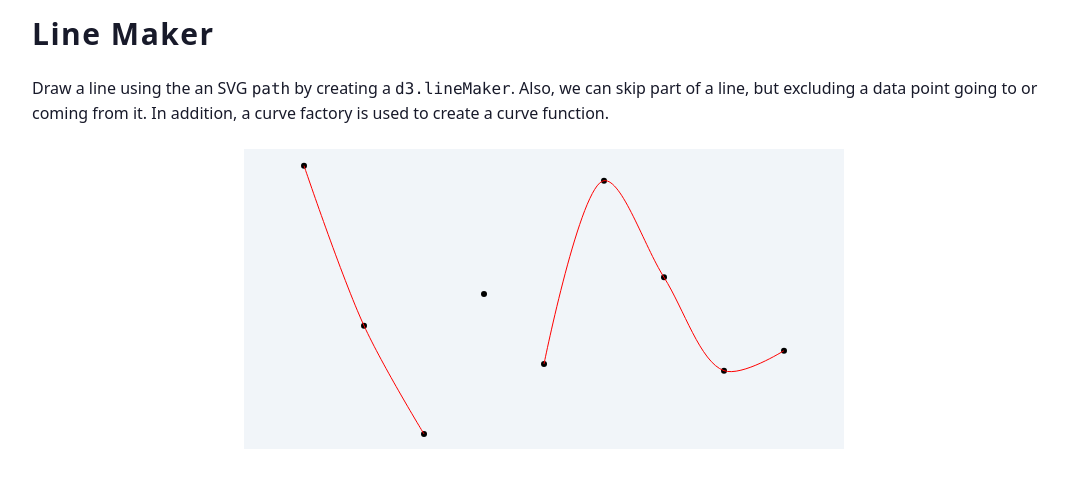
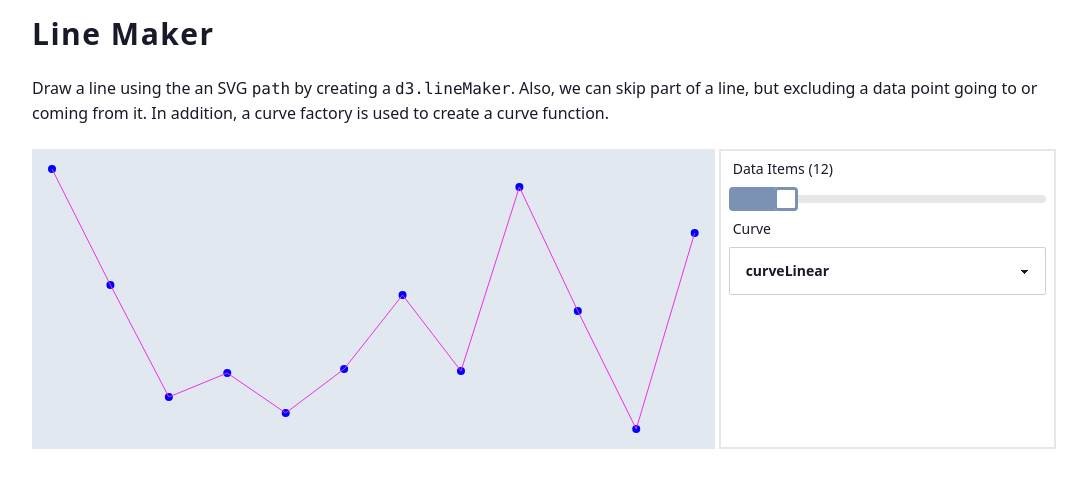
Before and after one commit to phoobynet/vite-react-d3-ts, a React (Vite) app: page /line-maker in a window 1280 px wide. Shown: the top 488 px of the page, without its empty margins (96-1183 px from the left). Built offline with nearby package versions, Linux system fonts and the light colour scheme.

Commit message:
Moved line to separate component.  Add controls to demonstrate curve factories.

```diff
--- a/package.json
+++ b/package.json
@@ -11,12 +11,14 @@
     "prepare": "husky install"
   },
   "dependencies": {
+    "@react-hook/resize-observer": "^1.2.6",
     "d3": "^7.6.1",
     "daisyui": "^2.27.0",
     "lodash": "^4.17.21",
     "react": "^18.2.0",
     "react-dom": "^18.2.0",
     "react-router-dom": "^6.4.0",
+    "react-use": "^17.4.0",
     "tailwind-scrollbar": "^2.0.1"
   },
   "devDependencies": {
--- /dev/null
+++ b/src/components/Line.tsx
@@ -0,0 +1,214 @@
+import { useDebounce } from '@/hooks/useDebounce'
+import { useSizeObserver } from '@/hooks/useSizeObserver'
+import * as d3 from 'd3'
+import { CurveFactory } from 'd3'
+import { random, range } from 'lodash'
+import { useEffect, useMemo, useRef, useState } from 'react'
+
+interface DataItem {
+  x: number
+  y: number
+}
+
+const randomLineData = (count: number): DataItem[] =>
+  range(1, count + 1).map((x) => {
+    return {
+      x,
+      y: random(0, 200, false),
+    }
+  })
+
+const MIN_COUNT = 5
+const MAX_COUNT = 50
+
+const curveFactories = new Map<string, CurveFactory>([
+  ['curveLinear', d3.curveLinear],
+  ['curveLinearClosed', d3.curveLinearClosed],
+  ['curveStep', d3.curveStep],
+  ['curveStepBefore', d3.curveStepBefore],
+  ['curveStepAfter', d3.curveStepAfter],
+  ['curveBasis', d3.curveBasis],
+  ['curveBasisOpen', d3.curveBasisOpen],
+  ['curveBasisClosed', d3.curveBasisClosed],
+  ['curveCardinal', d3.curveCardinal],
+  ['curveCardinalOpen', d3.curveCardinalOpen],
+  ['curveCardinalClosed', d3.curveCardinalClosed],
+  ['curveNatural', d3.curveNatural],
+  ['curveCatmullRom', d3.curveCatmullRom],
+  ['curveCatmullRomOpen', d3.curveCatmullRomOpen],
+  ['curveCatmullRomClosed', d3.curveCatmullRomClosed],
+  ['curveMonotoneX', d3.curveMonotoneX],
+  ['curveMonotoneY', d3.curveMonotoneY],
+])
+
+/**
+ * http://using-d3js.com/05_04_curves.html
+ * @param data
+ * @constructor
+ */
+export default function Line({ data }: { data: Array<DataItem> }) {
+  const [lineData, setLineData] = useState<DataItem[]>([...data])
+  const containerRef = useRef<HTMLDivElement>(null)
+  const svgRef = useRef<SVGSVGElement>(null)
+  const [count, setCount] = useState<number>(
+    random(MIN_COUNT, MAX_COUNT + 1, false),
+  )
+  const debouncedCount = useDebounce(count, 500)
+  const [curveKey, setCurveKey] = useState<string>('curveLinear')
+  const {
+    width: containerWidth,
+    height: containerHeight,
+    observe,
+  } = useSizeObserver()
+
+  const svgWidth = useMemo(() => {
+    if (containerWidth) {
+      return (containerWidth / 3) * 2
+    }
+    return 0
+  }, [containerWidth])
+
+  const controlsWidth = useMemo(() => {
+    if (containerWidth) {
+      return containerWidth / 3
+    }
+    return 0
+  }, [containerWidth])
+
+  function render(renderData: Array<DataItem>) {
+    if (!svgRef.current) {
+      return
+    }
+
+    const svg = d3.select(svgRef.current)
+    svg.selectAll('*').remove()
+    const margin = {
+      top: 20,
+      right: 20,
+      bottom: 20,
+      left: 20,
+    }
+
+    // scaling
+    const xDomain = d3.extent(renderData.map((d) => d.x)) as number[]
+    const yDomain = d3.extent(renderData.map((d) => d.y)) as number[]
+    const scX = d3
+      .scaleLinear()
+      .domain(xDomain)
+      .range([margin.left, svgWidth - margin.right])
+    const scY = d3
+      .scaleLinear()
+      .domain(yDomain)
+      .range([containerHeight - margin.bottom, margin.top])
+
+    // circles
+    svg
+      .selectAll('circle')
+      .data(renderData)
+      .enter()
+      .append('circle')
+      .attr('r', 4)
+      .attr('fill', 'blue')
+      .attr('cx', (d) => scX(d.x))
+      .attr('cy', (d) => scY(d.y))
+
+    // line
+    const curveFactory = curveFactories.get(curveKey)
+
+    const lineMaker = d3
+      .line<DataItem>()
+      .x((d) => scX(d.x))
+      .y((d) => scY(d.y))
+
+    if (curveFactory) {
+      lineMaker.curve(curveFactory)
+    }
+
+    // render path using line maker
+    svg
+      .append('g')
+      .append('path')
+      .attr('d', lineMaker(renderData))
+      .attr('fill', 'none')
+      .attr('stroke', '#ea31e9')
+  }
+
+  useEffect(() => {
+    observe(containerRef.current)
+  }, [])
+
+  useEffect(() => {
+    if (lineData?.length) {
+      render(lineData)
+    }
+  }, [data, lineData, svgWidth, containerHeight, curveKey])
+
+  useEffect(() => {
+    setLineData(randomLineData(debouncedCount))
+  }, [debouncedCount])
+
+  return (
+    <div
+      className="w-full flex flex-row h-[300px]"
+      ref={containerRef}
+    >
+      {containerWidth && containerHeight && (
+        <>
+          <svg
+            ref={svgRef}
+            width={svgWidth}
+            height={containerHeight}
+            className="bg-slate-200"
+          ></svg>
+          <div
+            style={{ width: controlsWidth }}
+            className="w-full pl-1"
+          >
+            <div className="flex flex-col border-2 h-full px-2">
+              <div className="form-control">
+                <label
+                  htmlFor="count"
+                  className="label"
+                >
+                  <span className="label-text">Data Items ({count})</span>
+                </label>
+                <input
+                  id="count"
+                  type="range"
+                  min="5"
+                  max="50"
+                  value={count}
+                  onChange={(e) => setCount(parseInt(e.target.value))}
+                  className="range range-secondary"
+                />
+              </div>
+
+              <div className="form-control">
+                <label
+                  htmlFor="curve"
+                  className="label"
+                >
+                  <span className="label-text">Curve</span>
+                </label>
+                <select
+                  className="select select-bordered w-full max-w-xs"
+                  value={curveKey}
+                  onChange={(e) => setCurveKey(e.target.value)}
+                >
+                  {Array.from(curveFactories.keys()).map((key) => (
+                    <option
+                      key={key}
+                      value={key}
+                    >
+                      {key}
+                    </option>
+                  ))}
+                </select>
+              </div>
+            </div>
+          </div>
+        </>
+      )}
+    </div>
+  )
+}
--- /dev/null
+++ b/src/hooks/useDebounce.ts
@@ -0,0 +1,15 @@
+import { useEffect, useState } from 'react'
+
+export const useDebounce = <T>(value: T, delay?: number): T => {
+  const [debouncedValue, setDebouncedValue] = useState<T>(value)
+
+  useEffect(() => {
+    const timer = setTimeout(() => setDebouncedValue(value), delay || 500)
+
+    return () => {
+      clearTimeout(timer)
+    }
+  }, [value, delay])
+
+  return debouncedValue
+}
--- /dev/null
+++ b/src/hooks/useSizeObserver.ts
@@ -0,0 +1,48 @@
+import { useEffect, useRef, useState } from 'react'
+
+export const useSizeObserver = () => {
+  const resizeObserver = useRef<ResizeObserver>()
+  const [width, setWidth] = useState(0)
+  const [height, setHeight] = useState(0)
+  const [target, setTarget] = useState<Element | undefined | null>()
+
+  const disconnect = () => {
+    if (target) {
+      resizeObserver.current?.unobserve(target)
+      resizeObserver.current?.disconnect()
+    }
+  }
+
+  const observe = (targetElement: Element | undefined | null) => {
+    if (target) {
+      disconnect()
+    }
+
+    setTarget(targetElement)
+  }
+
+  useEffect(() => {
+    if (!target) {
+      return
+    }
+
+    resizeObserver.current = new ResizeObserver((entries) => {
+      const entry = entries[0]
+
+      setWidth(entry.contentRect.width)
+      setHeight(entry.contentRect.height)
+    })
+
+    resizeObserver.current.observe(target)
+
+    return () => {
+      disconnect()
+    }
+  }, [target])
+
+  return {
+    width,
+    height,
+    observe,
+  }
+}
--- a/src/pages/LineMaker.tsx
+++ b/src/pages/LineMaker.tsx
@@ -1,73 +1,10 @@
+import Line from '@/components/Line'
 import PageContainer from '@/components/PageContainer'
 import PageDescription from '@/components/PageDescription'
 import PageHeading from '@/components/PageHeading'
 import PageMain from '@/components/PageMain'
-import * as d3 from 'd3'
-import { random, range } from 'lodash'
-import { useEffect, useRef } from 'react'
-
-interface DataItem {
-  x: number
-  y: number
-}
 
 export default function LineMaker() {
-  const svgRef = useRef<SVGSVGElement>(null)
-  const SVG_WIDTH = 600
-  const SVG_HEIGHT = 300
-
-  const randomLineData = (): DataItem[] =>
-    range(1, 10).map((x) => {
-      return {
-        x,
-        y: random(0, 200, false),
-      }
-    })
-
-  useEffect(() => {
-    const svg = d3.select(svgRef.current)
-    svg.selectAll('*').remove()
-
-    // get data
-    const data = randomLineData()
-
-    // scaling
-    const yExt = d3.extent(data.map((d) => d.y))
-    const scX = d3.scaleLinear().domain([0, 10]).range([0, SVG_WIDTH])
-    const scY = d3
-      .scaleLinear()
-      .domain(yExt as [number, number])
-      .range([SVG_HEIGHT, 0])
-      .nice()
-
-    const scaledData: [number, number][] = data.map((d) => [scX(d.x), scY(d.y)])
-
-    svg
-      .append('g')
-      .selectAll('circle')
-      .data(scaledData)
-      .enter()
-      .append('circle')
-      .attr('r', 3)
-      .attr('cx', (d) => d[0])
-      .attr('cy', (d) => d[1])
-
-    // Example of bypassing a data point, and not drawing a line to it or from it.
-    const lineMaker = d3
-      .line()
-      .defined((d, i) => i !== 3)
-      .curve(d3.curveCatmullRom.alpha(0.5))
-
-    // not necessary to supply accessor functions because the array is already in the right format
-    // lineMaker.x((d) => d[0])
-    // lineMaker.y((d) => d[1])
-    svg
-      .append('g')
-      .append('path')
-      .attr('d', lineMaker(scaledData))
-      .attr('fill', 'none')
-      .attr('stroke', 'red')
-  }, [])
   return (
     <PageContainer>
       <PageHeading>Line Maker</PageHeading>
@@ -78,12 +15,7 @@ export default function LineMaker() {
         factory is used to create a curve function.
       </PageDescription>
       <PageMain>
-        <svg
-          ref={svgRef}
-          width={SVG_WIDTH}
-          height={SVG_HEIGHT}
-          className="bg-slate-100"
-        ></svg>
+        <Line data={[]}></Line>
       </PageMain>
     </PageContainer>
   )
```
Also changed, not shown: 1 other file (tests, documents, lock files or other folders).
